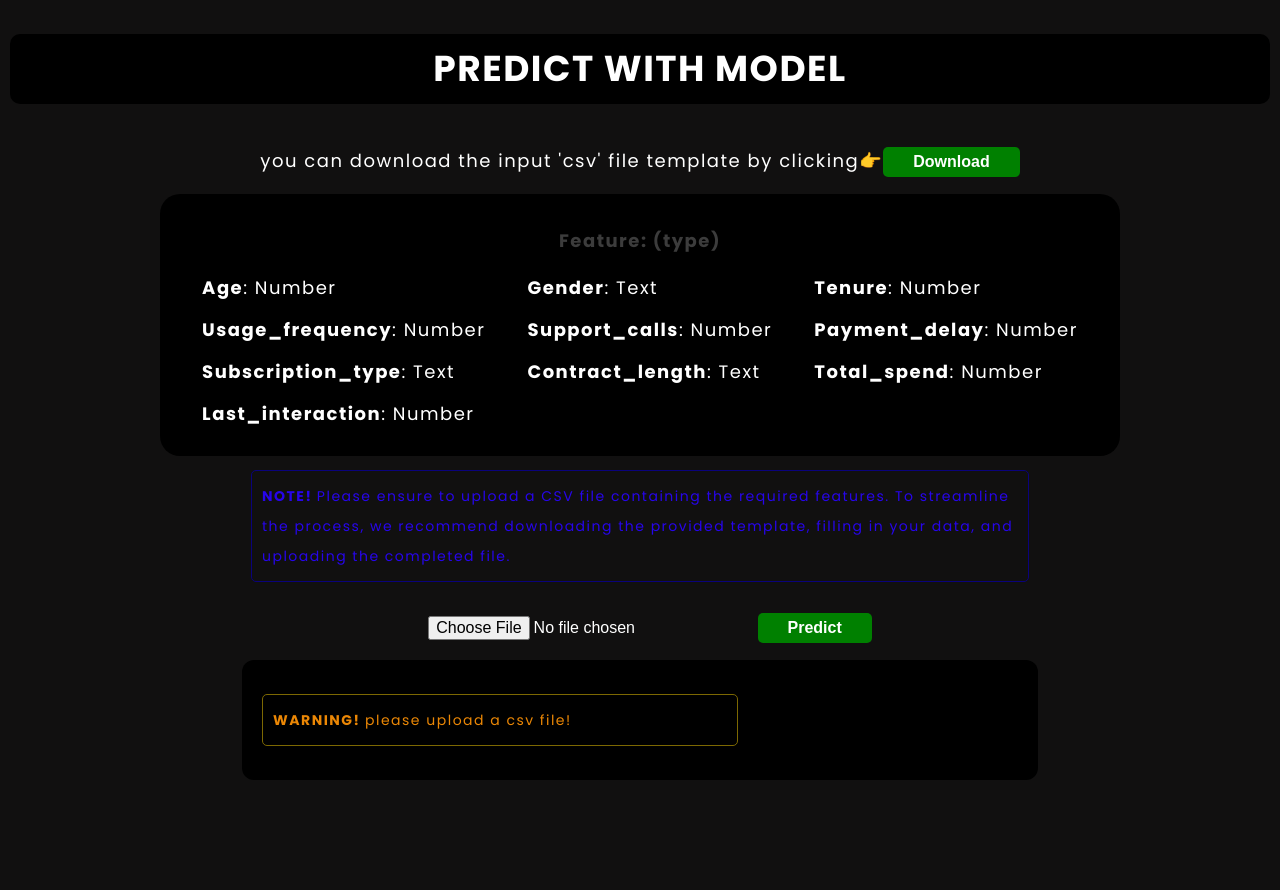
After one commit to adnaaaen/customer-churn-prediction, a Flask app: page /model/ in a window 1280 px wide. The commit adds this page. Run offline with Flask 3, Linux system fonts and the light colour scheme.

Commit message:
complete flask app

```diff
--- a/src/app/routes.py
+++ b/src/app/routes.py
@@ -4,12 +4,15 @@ from flask import (
     redirect,
     url_for,
     request,
-    send_from_directory,
+    send_from_directory
 )
 import pandas as pd
+from src.utils import predict_with_pipeline
 
 
 app = Flask(__name__)
+
+ALLOW_FILE_EXTENSIONS = ["csv"]
 
 
 @app.route("/", methods=["GET", "POST"])
@@ -22,18 +25,19 @@ def home():
     return render_template("home.html")
 
 
-@app.get("/predict/")
-def predict():
-    return render_template("predict.html")
+@app.route("/model/", methods=["GET", "POST"])
+def model():
+    return render_template("model.html")
 
 
 @app.post("/predict/")
 def make_prediction():
-    if request.method == "POST":
+    if request.files["file"] and request.files["file"].filename.split(".")[1] in ALLOW_FILE_EXTENSIONS:
         filename = request.files["file"]
         df = pd.read_csv(filename)
-        print(df.shape)
-    return render_template("predict.html")
+        prediction = predict_with_pipeline(df)
+        return render_template("model.html", prediction=enumerate(prediction, start=1))
+    return redirect(url_for('model'))
 
 
 @app.post("/download/")
@@ -41,3 +45,7 @@ def download_template():
     return send_from_directory(
         "uploads", "customer_churn_ip_template.csv", as_attachment=True
     )
+
+@app.errorhandler(404)
+def page_not_found(error):
+    return render_template('404.html'), 404
--- a/src/app/static/css/style.css
+++ b/src/app/static/css/style.css
@@ -134,6 +134,7 @@ li{
 }
 
 .prediction{
+    font-size: 14px;
     width: 60%;
     max-width: 80%;
     height: auto;
@@ -161,3 +162,14 @@ li{
     border-radius: 5px;
     border: 1px solid rgb(10, 2, 124);
 }
+
+.warning{
+    width: 60%;
+    height: 20%;
+    user-select: none;
+    color: rgb(235, 135, 5);
+    font-size: 14px;
+    padding: 10px;
+    border-radius: 5px;
+    border: 1px solid rgb(124, 104, 2);
+}
--- a/src/app/templates/home.html
+++ b/src/app/templates/home.html
@@ -16,7 +16,7 @@
         </div>
         <div class="center flex-col">
             <p>Get prediction with Machine Learning Model, by click👇</p>
-            <a href="{{url_for('predict')}}"><button class="btn">Make Prediction</button></a>
+            <a href="{{url_for('model')}}"><button class="btn">Make Prediction</button></a>
         </div>
     </div>
 </div>
--- /dev/null
+++ b/src/app/templates/model.html
@@ -0,0 +1,64 @@
+{% extends 'base.html' %}
+
+{%block page_title%}Predict | Customer Churn{%endblock%}
+
+{%block content%}
+<div class="main" style="height: auto; margin-bottom: 100px;">
+    <h1 class="page-title">predict with model</h1>
+
+<div class="center">
+    <p>you can download the input 'csv' file template by clicking👉</p>
+    <form action="{{url_for('download_template')}}" method="post">
+        <input type="submit" value="Download" class="btn">
+    </form>
+</div>
+<div class="center">
+    <table>
+  <tr>
+    <th colspan="3">Feature: (type)</th>
+  </tr>
+
+<tr>
+    <td><strong>age</strong>: Number</td>
+    <td><strong>gender</strong>: Text</td>
+    <td><strong>tenure</strong>: Number</td>
+</tr>
+<tr>
+    <td><strong>usage_frequency</strong>: Number</td>
+    <td><strong>support_calls</strong>: Number</td>
+    <td><strong>payment_delay</strong>: Number</td>
+</tr>
+<tr>
+    <td><strong>subscription_type</strong>: Text</td>
+    <td><strong>contract_length</strong>: Text</td>
+    <td><strong>total_spend</strong>: Number</td>
+</tr>
+    <td><strong>last_interaction</strong>: Number</td>
+</tr>
+</table>
+
+</div>
+<div class="center flex-col">
+        <p class="note"><strong>NOTE! </strong>Please ensure to upload a CSV file containing the required features. To streamline the process, we recommend downloading the provided template, filling in your data, and uploading the completed file.</p>
+
+        <form action="{{url_for('make_prediction')}}" method="POST" enctype="multipart/form-data">
+            <input type="file" name="file" id="file" class="file-input">
+            <input type="submit" value="Predict" class="btn">
+        </form>
+        <div class="prediction">
+            {% if prediction is defined %}
+                {%for index, each in prediction%}
+                    {%if each == 1%}
+                        <p class="success">{{index}} : {{ "Customer churned (lost customer)" }}</p>
+                    {%else%}
+                        <p class="error">{{index}} : {{ "Customer did not churned (retained customer)" }}</p>
+                    {%endif%}
+                {%endfor%}
+            {%else%}
+            <p class="warning"><strong>WARNING! </strong>please upload a csv file!</p>
+            {%endif%}
+        </div>
+    </div>
+
+</div>
+{%endblock%}
--- a/src/utils/__init__.py
+++ b/src/utils/__init__.py
@@ -1,2 +1,3 @@
 from .download_dataset import download_from_drive
 from .helpers import load_dataset, save_dataset, save_joblib, is_exists, load_joblib
+from .model_utils import predict_with_pipeline
--- /dev/null
+++ b/src/utils/model_utils.py
@@ -0,0 +1,6 @@
+from pandas import DataFrame
+from .helpers import load_joblib
+
+def predict_with_pipeline(input_data: DataFrame):
+    MODEL = load_joblib("MODEL_PATH", "random_forest_model.joblib")
+    return MODEL.predict(input_data)
```
Also changed, not shown: src/app/templates/404.html (added, +12 -0 lines), src/app/templates/predict.html (deleted, +0 -28 lines), 1 other file.
